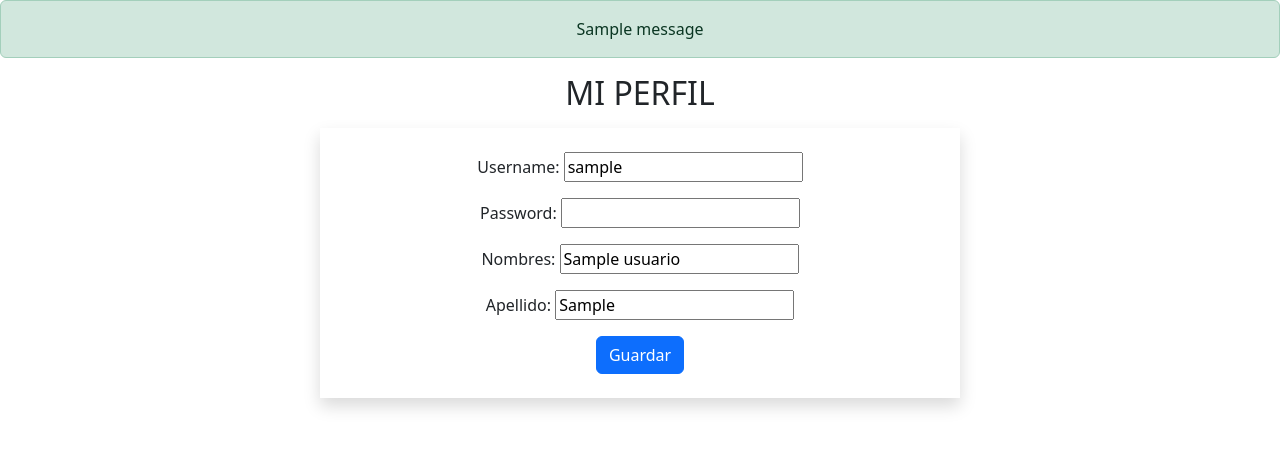
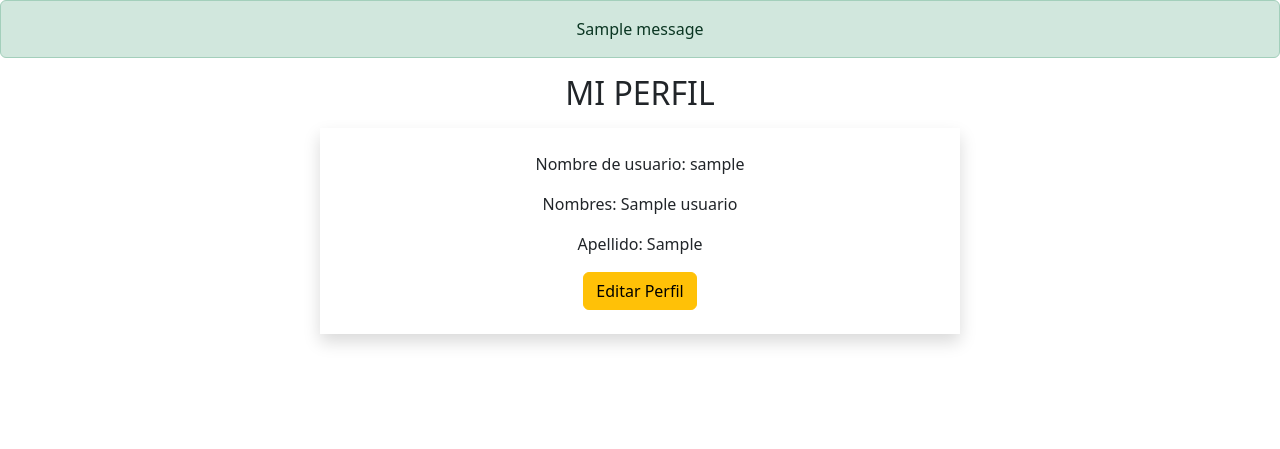
Before and after one commit to NEPalacios/PREENTREGA3-PALACIOS, a Django app: page /login/perfil/ in a window 1280 px wide. Shown: the part 56-505 px from the top of the page. Run offline with Django 5.2, Linux system fonts and the light colour scheme; a user stored in the database is signed in; tables that the repository leaves empty hold one stand-in row (values such as "Sample post"); one stand-in notice (Sample message) is shown.

Commit message:
fix: perfil de usuario

```diff
--- a/login/templates/login/usuario.html
+++ b/login/templates/login/usuario.html
@@ -9,9 +9,10 @@
 
 <!-- PERFIL DEL USUARIO -->
 <h2 class="text-center">MI PERFIL</h2>
-<form class="w-50 shadow mx-auto p-4 m-3 text-center" method="POST" action="">
-    {% csrf_token %}
-    {{ form.as_p }}
-    <input type="submit" value="Guardar" class="btn btn-primary">
-</form>
+<div class="w-50 shadow mx-auto p-4 m-3 text-center">
+    <p>Nombre de usuario: {{ usuario.username }}</p>
+    <p>Nombres: {{ usuario.nombres }}</p>
+    <p>Apellido: {{ usuario.apellido }}</p>
+    <a href="{% url 'login:editar_usuario' %}" class="btn btn-warning">Editar Perfil</a>
+</div>
 {% endblock %}
--- a/login/urls.py
+++ b/login/urls.py
@@ -1,12 +1,11 @@
 from django.urls import path
-from login import views
-from django.contrib.auth.views import LogoutView
+from . import views
 
 app_name = 'login'
-
 urlpatterns = [
-    path('signup/', views.registro, name='registro'),
-    path('login/', views.iniciar, name='iniciar'),
-    path('logout/', views.salir, name='logout'),
-    path('perfil/', views.usuario_perfil, name='usuario_perfil'),
+    path("iniciar/", views.iniciar, name="iniciar"),
+    path("registro/", views.registro, name="registro"),
+    path("salir/", views.salir, name="salir"),
+    path("perfil/", views.usuario_perfil, name="usuario_perfil"),
+    path("perfil/editar/", views.editar_usuario, name="editar_usuario"),
 ]
--- a/login/views.py
+++ b/login/views.py
@@ -66,13 +66,24 @@ def usuario_perfil(request):
     except Usuario.DoesNotExist:
         usuario = None
 
+    return render(request, 'login/usuario.html', {'usuario': usuario})
+
+@login_required
+def editar_usuario(request):
+    try:
+        usuario = Usuario.objects.get(username=request.user.username)
+    except Usuario.DoesNotExist:
+        usuario = None
+
     if request.method == 'POST':
         form = UsuarioForm(request.POST, instance=usuario)
         if form.is_valid():
             form.save()
             messages.success(request, 'Perfil actualizado con éxito')
             return redirect('login:usuario_perfil')
+        else:
+            messages.error(request, 'Error al actualizar el perfil')
     else:
         form = UsuarioForm(instance=usuario)
 
-    return render(request, 'login/usuario.html', {'form': form})
+    return render(request, 'login/editarUsuario.html', {'form': form})
--- a/tienda/templates/tienda/template.html
+++ b/tienda/templates/tienda/template.html
@@ -37,7 +37,7 @@
                             <a class="nav-link" href="{% url 'login:usuario_perfil' %}">{{ user.username }}</a>
                         </li>
                         <li class="nav-item">
-                            <a class="nav-link" href="{% url 'login:logout' %}">CERRAR SESIÓN</a>
+                            <a class="nav-link" href="{% url 'login:salir' %}">CERRAR SESIÓN</a>
                         </li>
                     {% else %}
                         <li class="nav-item">
```
Also changed, not shown: login/templates/login/editarUsuario.html (added, +17 -0 lines).
